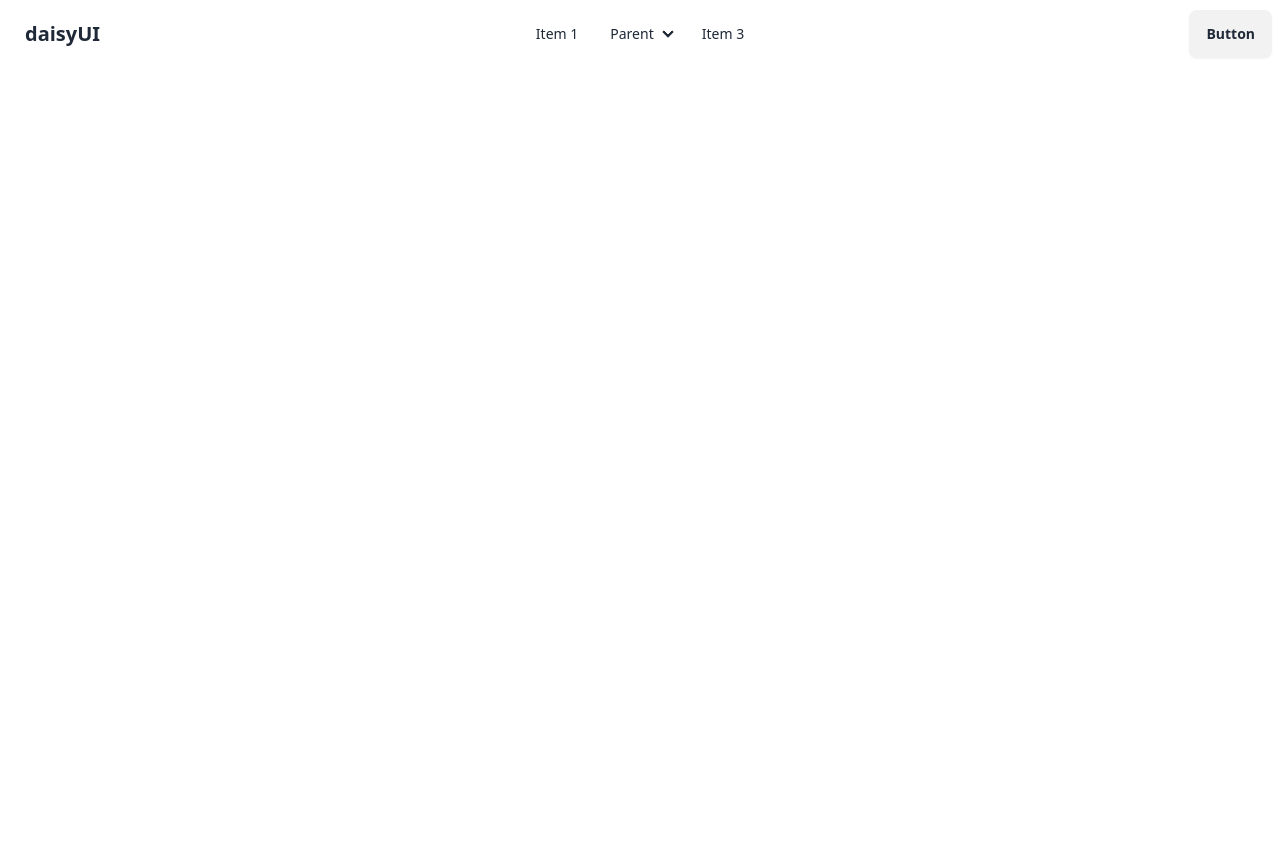
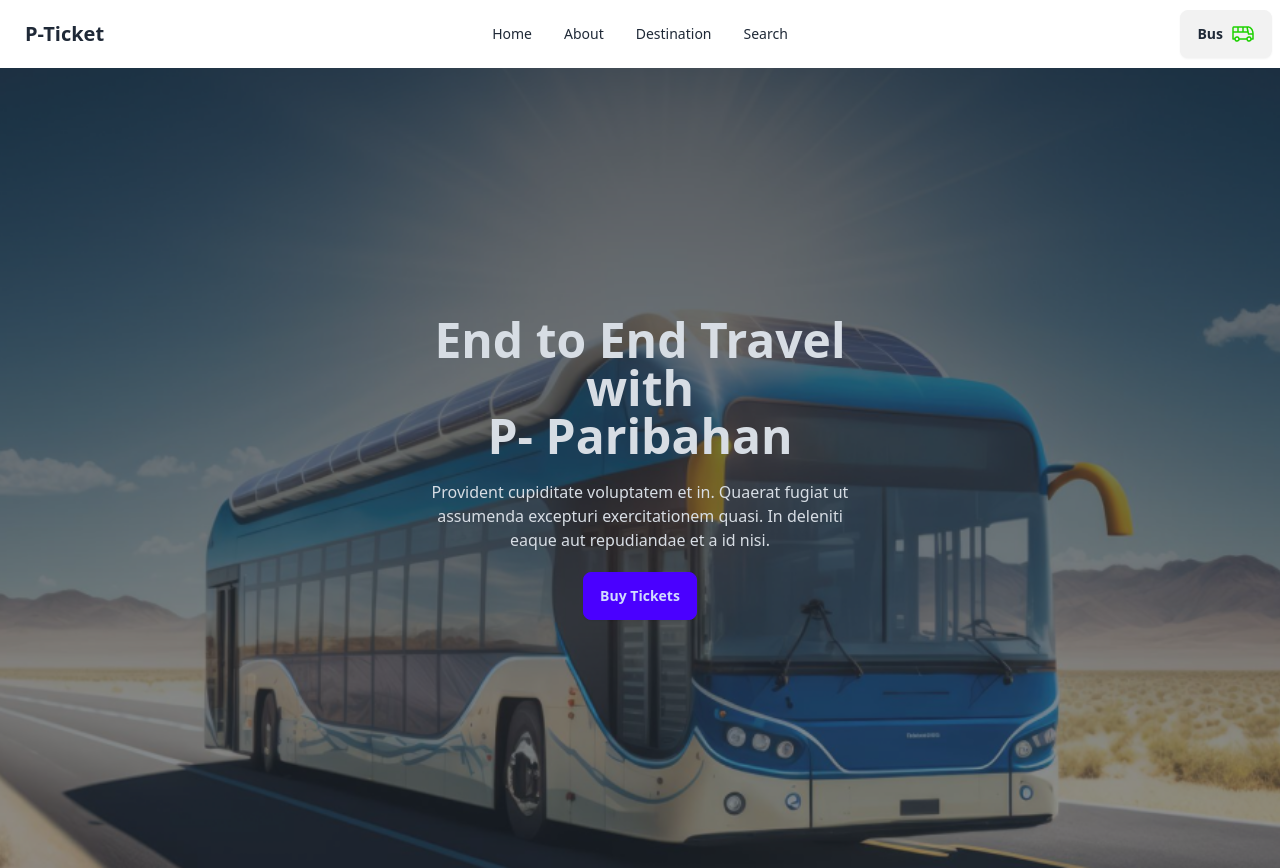
Before and after one commit to SakhawatHossen-coder/smart-ticketing-app, a plain HTML site: page index.html in a window 1280 px wide. Before the commit the page ends 800 px from the top, so only its background shows below. Drawn offline with nearby package versions, Linux system fonts and the light colour scheme.

Commit message:
hero-section Done

```diff
--- a/index.html
+++ b/index.html
@@ -17,44 +17,34 @@
                     <div class="navbar-start">
                          <div class="dropdown">
                               <div tabindex="0" role="button" class="btn btn-ghost lg:hidden">
-                         <svg xmlns="http://www.w3.org/2000/svg" class="h-5 w-5" fill="none" viewBox="0 0 24 24"
-                              stroke="currentColor">
+                                   <svg xmlns="http://www.w3.org/2000/svg" class="h-5 w-5" fill="none"
+                                        viewBox="0 0 24 24" stroke="currentColor">
                                         <path stroke-linecap="round" stroke-linejoin="round" stroke-width="2"
                                              d="M4 6h16M4 12h8m-8 6h16" />
                                    </svg>
                               </div>
                               <ul tabindex="0"
                                    class="menu menu-sm dropdown-content mt-3 z-[1] p-2 shadow bg-base-100 rounded-box w-52">
-                         <li><a>Item 1</a></li>
-                         <li>
-                              <a>Parent</a>
-                              <ul class="p-2">
-                                   <li><a>Submenu 1</a></li>
-                                   <li><a>Submenu 2</a></li>
-                              </ul>
-                         </li>
-                         <li><a>Item 3</a></li>
+                                   <li><a>Home</a></li>
+                                   <li><a>About</a></li>
+                                   <li><a>Destination</a></li>
+                                   <li><a>Search</a></li>
                               </ul>
                          </div>
-               <a class="btn btn-ghost text-xl">daisyUI</a>
+                         <a class="btn btn-ghost text-xl">P-Ticket</a>
                     </div>
                     <div class="navbar-center hidden lg:flex">
                          <ul class="menu menu-horizontal px-1">
-                    <li><a>Item 1</a></li>
-                    <li>
-                         <details>
-                              <summary>Parent</summary>
-                              <ul class="p-2">
-                                   <li><a>Submenu 1</a></li>
-                                   <li><a>Submenu 2</a></li>
-                              </ul>
-                         </details>
-                    </li>
-                    <li><a>Item 3</a></li>
+                              <li><a>Home</a></li>
+                              <li><a>About</a></li>
+                              <li><a>Destination</a></li>
+                              <li><a>Search</a></li>
                          </ul>
                     </div>
                     <div class="navbar-end">
-               <a class="btn">Button</a>
+                         <a class="btn">Bus
+                              <img src="images/bus-icon.png" alt="bus-icon">
+                         </a>
                     </div>
                </div>
           </nav>
@@ -62,7 +52,27 @@
 
 
      </header>
-<main></main>
+     <main>
+          <!-- Hero section  -->
+          <section id="hero" class="container mx-auto">
+               <div class="hero min-h-screen" style="background-image: url(images/banner.png);">
+                    <div class="hero-overlay"></div>
+                    <div class="hero-content text-center text-neutral-content">
+                         <div class="max-w-md">
+                              <h1 class="mb-5 text-5xl font-bold">End to End Travel with <br>
+                                   <span>P- Paribahan</span>
+                              </h1>
+                              <p class="mb-5">Provident cupiditate voluptatem et in. Quaerat fugiat ut assumenda
+                                   excepturi
+                                   exercitationem quasi. In deleniti eaque aut repudiandae et a id nisi.</p>
+                              <button class="btn btn-primary">Buy Tickets</button>
+                         </div>
+                    </div>
+               </div>
+          </section>
+
+
+     </main>
      <footer></footer>
 
 
```
Lines whose indentation alone changed are shown as unchanged.
